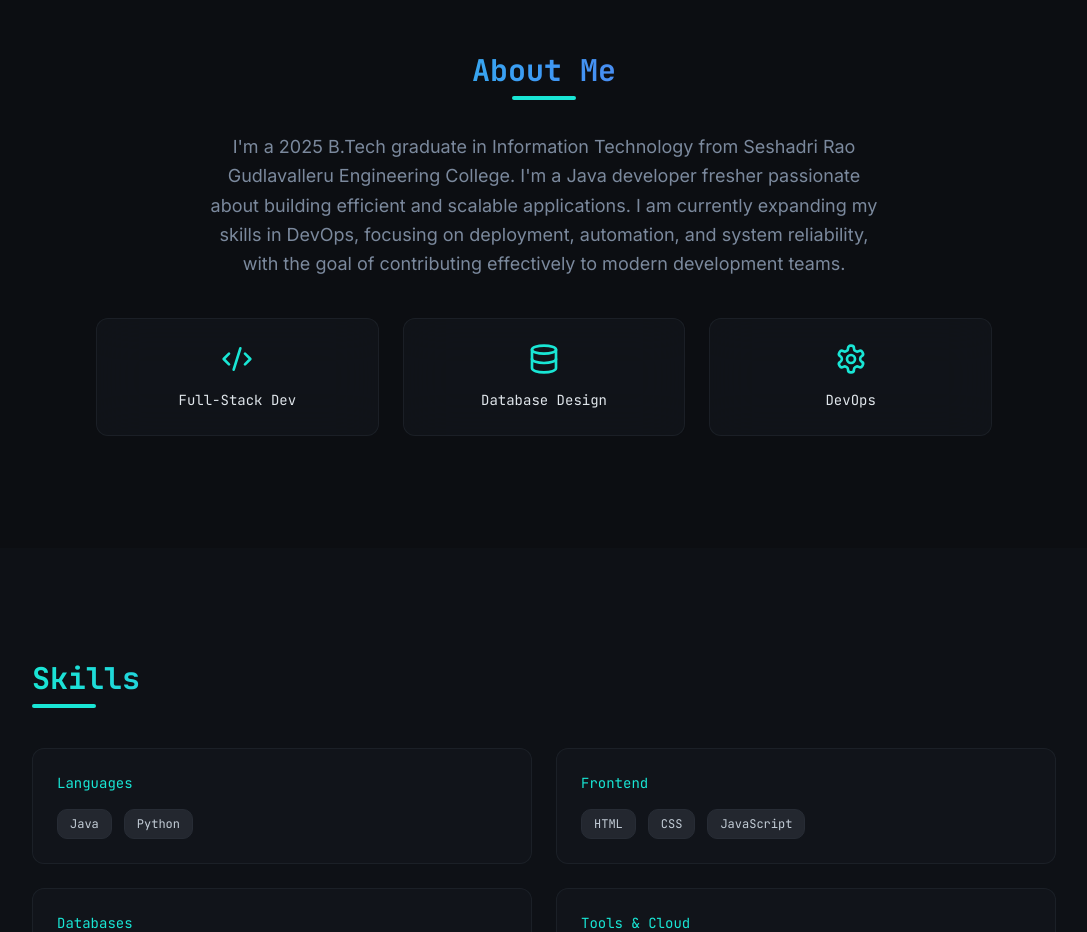
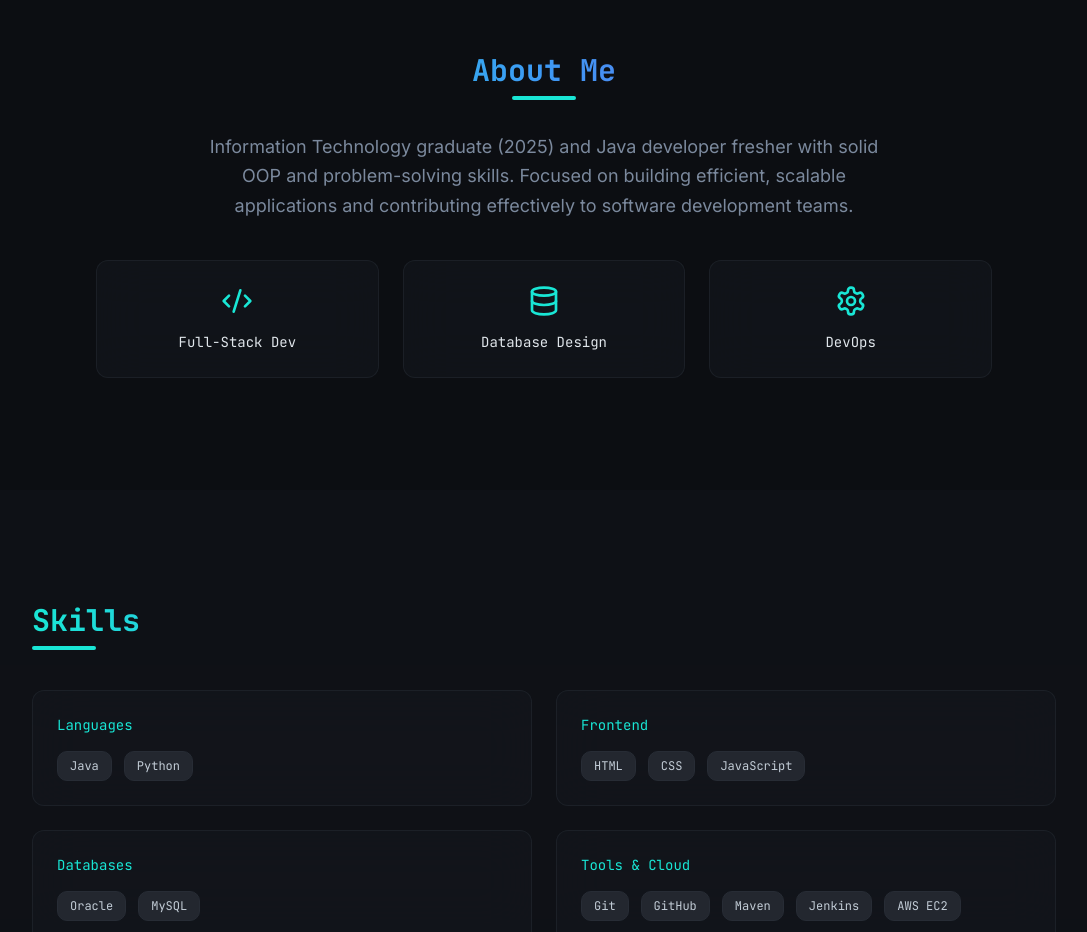
Before and after one commit to Saipraneeth08/My_Portfolio, a React (Vite) app: page / in a window 1280 px wide. Shown: the part 860-1792 px from the top of the page, without its empty margins (96-1183 px from the left). Built offline with nearby package versions, Linux system fonts and the light colour scheme; the HTML template or start-up script is replaced by a standard one.

Commit message:
Update AboutSection.tsx

```diff
--- a/src/components/AboutSection.tsx
+++ b/src/components/AboutSection.tsx
@@ -26,8 +26,7 @@ const AboutSection = () => (
 
         {/* Description */}
         <p className="text-muted-foreground text-lg leading-relaxed mb-10 max-w-2xl mx-auto">
-          I'm a 2025 B.Tech graduate in Information Technology from Seshadri Rao Gudlavalleru Engineering College. I'm a Java developer fresher passionate about building efficient and scalable applications. I am currently expanding my skills in DevOps, focusing on deployment, automation, and system reliability, with the goal of contributing effectively to modern development teams.
-        </p>
+            Information Technology graduate (2025) and Java developer fresher with solid OOP and problem-solving skills. Focused on building efficient, scalable applications and contributing effectively to software development teams.        </p>
 
         {/* Cards */}
         <div className="grid grid-cols-1 sm:grid-cols-2 md:grid-cols-3 gap-6 justify-items-center">
```
